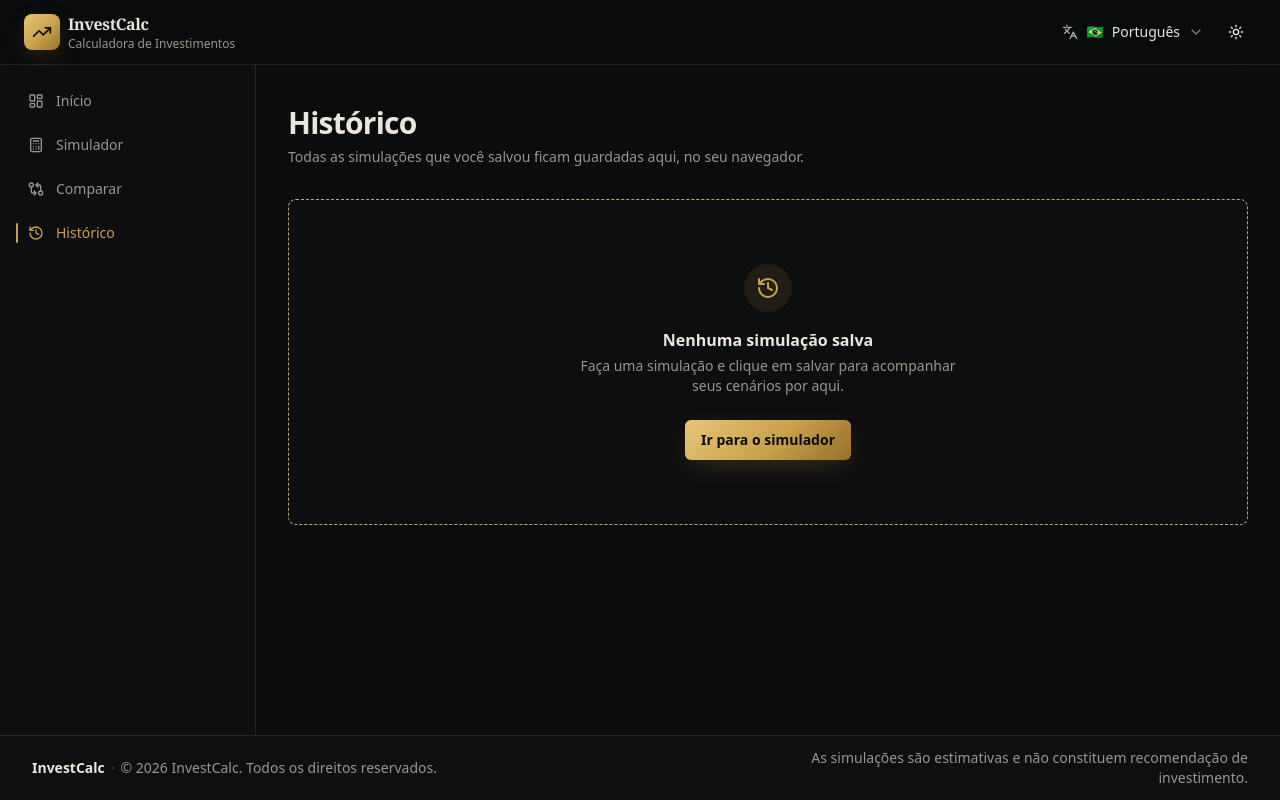
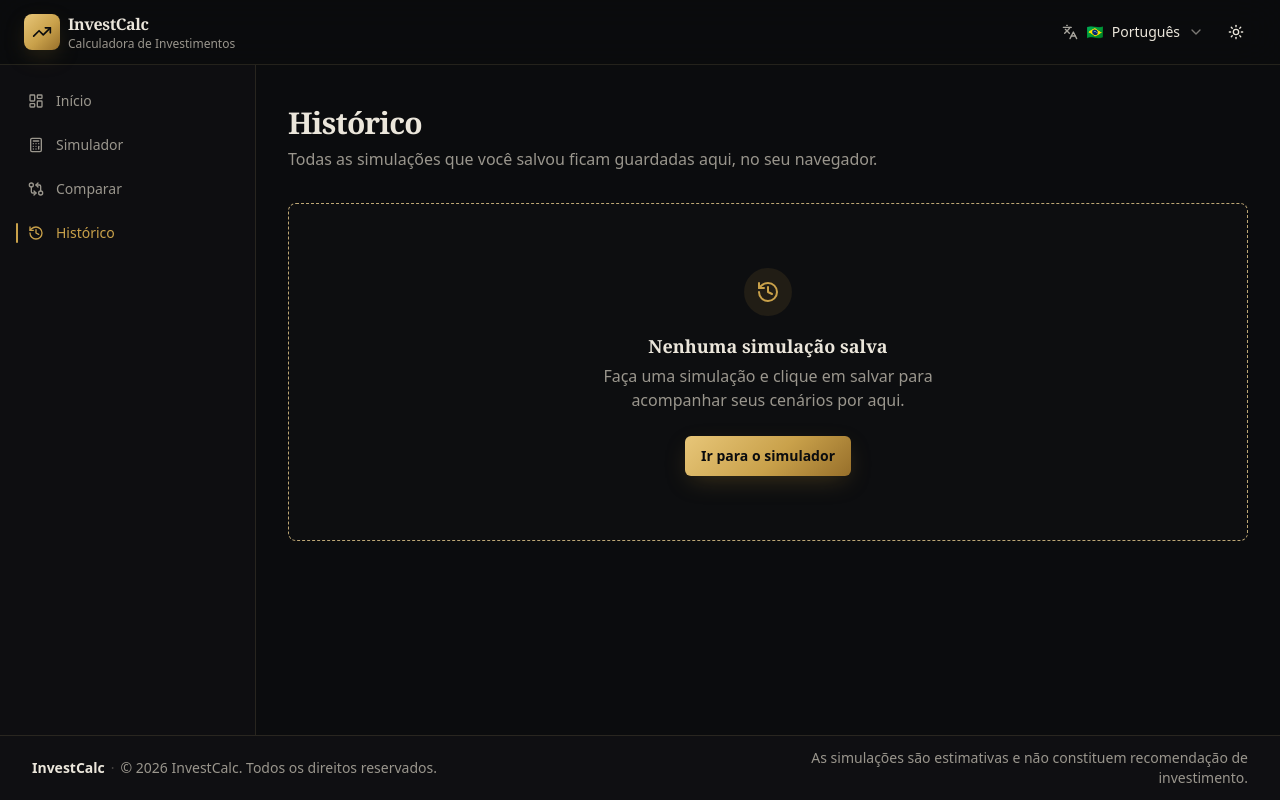
Before and after one commit to cielioqueiroz/calculadora-investimentos, a React (Vite) app: page /historico in a window 1280 px wide. Built offline with nearby package versions, Linux system fonts and the light colour scheme.

Commit message:
Aplica sistema visual Cofre nas paginas e componentes compartilhados

```diff
--- a/src/components/shared/EmptyState.tsx
+++ b/src/components/shared/EmptyState.tsx
@@ -19,8 +19,8 @@ export function EmptyState({
       <span className="mb-4 flex h-12 w-12 items-center justify-center rounded-full bg-primary/10 text-primary">
         <Icon className="h-6 w-6" />
       </span>
-      <h3 className="text-base font-semibold text-foreground">{title}</h3>
-      <p className="mt-1 max-w-sm text-sm text-muted-foreground">
+      <h3 className="font-display text-lg font-semibold text-foreground">{title}</h3>
+      <p className="mt-1 max-w-sm text-muted-foreground">
         {description}
       </p>
       {action && <div className="mt-6">{action}</div>}
--- a/src/components/shared/PageHeader.tsx
+++ b/src/components/shared/PageHeader.tsx
@@ -6,11 +6,11 @@ interface PageHeaderProps {
 export function PageHeader({ title, description }: PageHeaderProps) {
   return (
     <div className="mb-8 space-y-1.5">
-      <h1 className="text-2xl font-bold tracking-tight text-foreground md:text-3xl">
+      <h1 className="font-display text-3xl font-semibold tracking-tight text-foreground">
         {title}
       </h1>
       {description && (
-        <p className="max-w-2xl text-sm text-muted-foreground">{description}</p>
+        <p className="mt-2 max-w-2xl text-muted-foreground">{description}</p>
       )}
     </div>
   )
```
